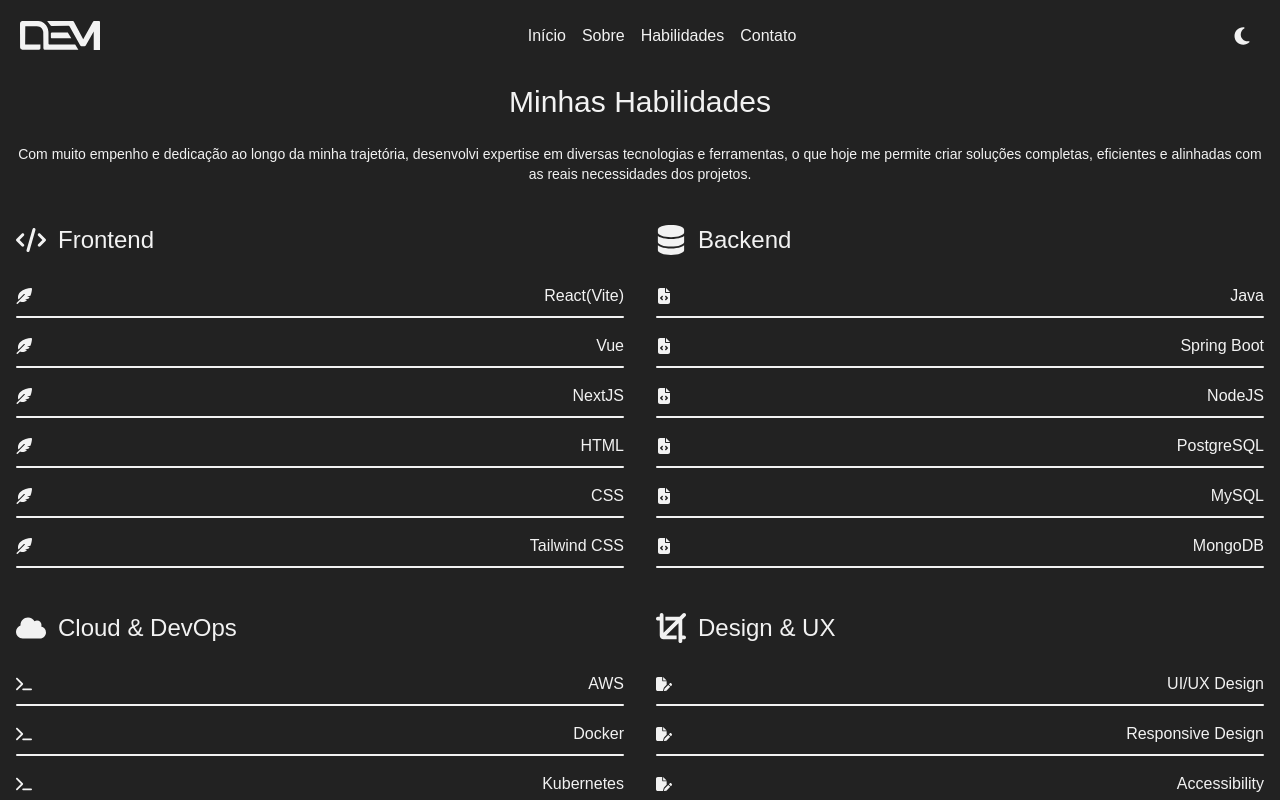
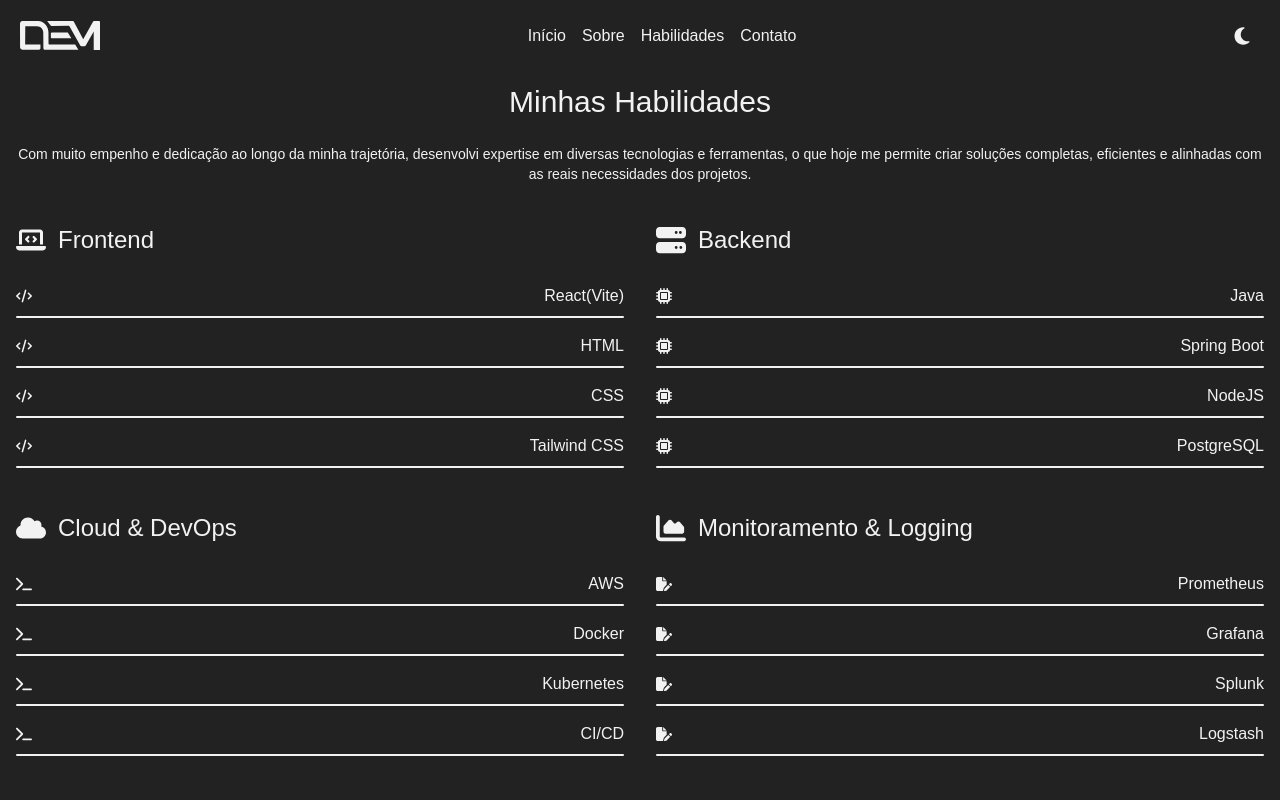
Before and after one commit to dev-emartins/dev-emartins, a React (Vite) app: page /skills in a window 1280 px wide. Shown: the top 800 px of the page. Built offline with nearby package versions, Linux system fonts and the light colour scheme.

Commit message:
refact:change icones from page skills.

```diff
--- a/src/pages/skills/index.jsx
+++ b/src/pages/skills/index.jsx
@@ -1,56 +1,52 @@
-import { FaCloud, FaCode, FaCrop, FaDatabase, FaGlobe, FaMobileScreen, FaFeatherPointed, FaFileCode, FaTerminal, FaFilePen} from "react-icons/fa6"
+import { FaCloud, FaCode, FaGlobe, FaMobileScreen, FaTerminal, FaFilePen, FaChartArea, FaServer, FaLaptopCode, FaMicrochip} from "react-icons/fa6"
 
 function Skills() {
     const skillCategories = [
         {
             title: "Frontend",
-            icon: <FaCode className="text-3xl" />,
+            icon: <FaLaptopCode className="text-3xl" />,
             skills: [
-                { name: "React(Vite)", icon: <FaFeatherPointed />, level: 95 },
-                { name: "Vue", icon: <FaFeatherPointed />, level: 95 },
-                { name: "NextJS", icon: <FaFeatherPointed />, level: 85 },
-                { name: "HTML", icon: <FaFeatherPointed />, level: 95 },
-                { name: "CSS", icon: <FaFeatherPointed />, level: 95 },
-                { name: "Tailwind CSS", icon: <FaFeatherPointed />, level: 90 }
+                { name: "React(Vite)", icon: <FaCode /> },
+                { name: "HTML", icon: <FaCode /> },
+                { name: "CSS", icon: <FaCode /> },
+                { name: "Tailwind CSS", icon: <FaCode /> }
             ],
         },
         {
             title: "Backend",
-            icon: <FaDatabase className="text-3xl" />,
+            icon: <FaServer className="text-3xl" />,
             skills: [
-                { name: "Java", icon: <FaFileCode />, level: 90 },
-                { name: "Spring Boot", icon: <FaFileCode />, level: 85 },
-                { name: "NodeJS", icon: <FaFileCode />, level: 80 },
-                { name: "PostgreSQL", icon: <FaFileCode />, level: 80 },
-                { name: "MySQL", icon: <FaFileCode />, level: 80 },
-                { name: "MongoDB", icon: <FaFileCode />, level: 60 }
+                { name: "Java", icon: <FaMicrochip /> },
+                { name: "Spring Boot", icon: <FaMicrochip /> },
+                { name: "NodeJS", icon: <FaMicrochip /> },
+                { name: "PostgreSQL", icon: <FaMicrochip /> }
             ],
         },
         {
             title: "Cloud & DevOps",
             icon: <FaCloud className="text-3xl" />,
             skills: [
-                { name: "AWS", icon: <FaTerminal />, level: 60 },
-                { name: "Docker", icon: <FaTerminal />, level: 65 },
-                { name: "Kubernetes", icon: <FaTerminal />, level: 90 },
-                { name: "Git", icon: <FaTerminal />, level: 95 }
+                { name: "AWS", icon: <FaTerminal /> },
+                { name: "Docker", icon: <FaTerminal /> },
+                { name: "Kubernetes", icon: <FaTerminal /> },
+                { name: "CI/CD", icon: <FaTerminal /> }
             ],
         },
         {
-            title: "Design & UX",
-            icon: <FaCrop className="text-3xl" />,
+            title: "Monitoramento & Logging",
+            icon: <FaChartArea className="text-3xl" />,
             skills: [
-                { name: "UI/UX Design", icon: <FaFilePen />, level: 75 },
-                { name: "Responsive Design", icon: <FaFilePen />, level: 90 },
-                { name: "Accessibility", icon: <FaFilePen />, level: 85 },
-                { name: "Figma", icon: <FaFilePen />, level: 60 }
+                { name: "Prometheus", icon: <FaFilePen /> },
+                { name: "Grafana", icon: <FaFilePen /> },
+                { name: "Splunk", icon: <FaFilePen /> },
+                { name: "Logstash", icon: <FaFilePen /> }
             ],
         },
     ]
 
     const tools = [
         "VS Code",
-        "IntelliJ IDEA",
+        "IntelliJ",
         "Git",
         "GitHub",
         "GitFlow",
@@ -62,6 +58,7 @@
         "Maven",
         "Gradle",
         "Swagger UI",
+        "CI/CD",
         "Jenkins",
         "Postman",
         "JUnit5",
```
